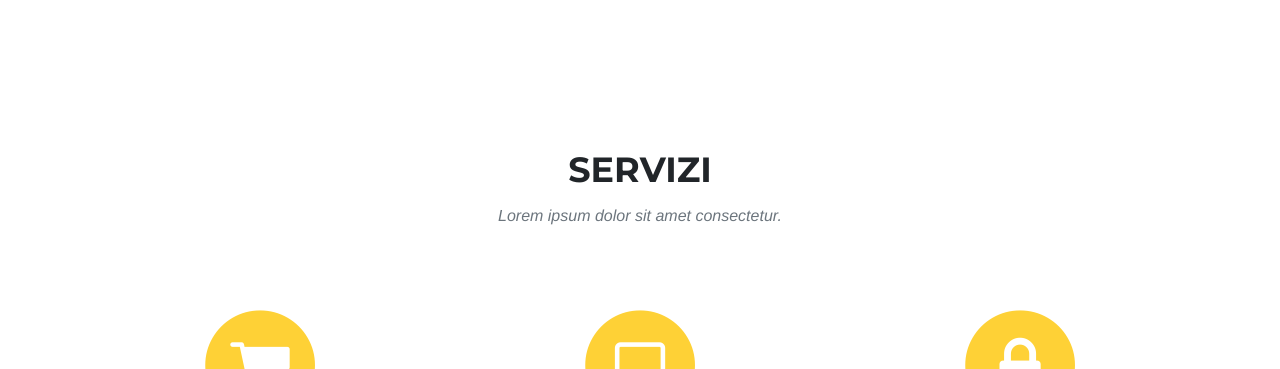
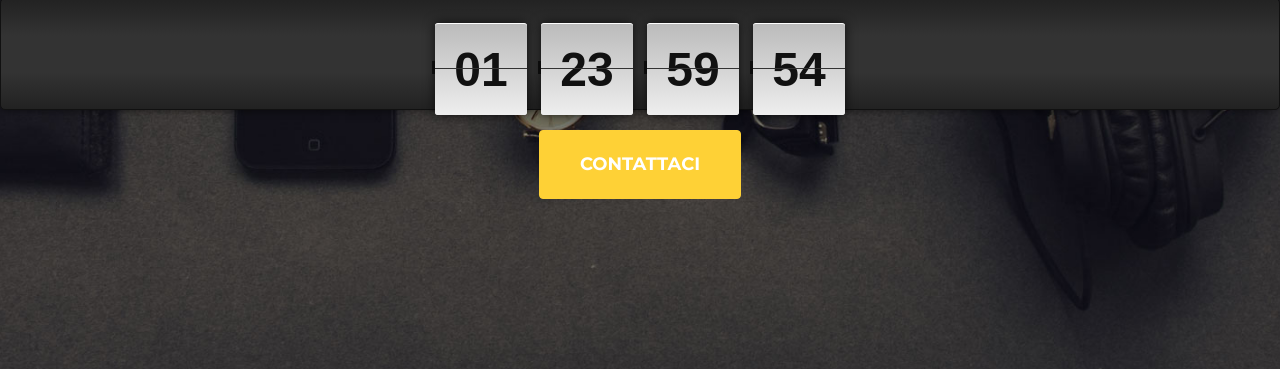
Before and after one commit to ceciliacar90/teatro, a website: page index.html in a window 1280 px wide. Shown: the part 731-1100 px from the top of the page. Drawn offline with nearby package versions, Linux system fonts and the light colour scheme; files whose address does not match are found by name; a web font is replaced by a local one.

Commit message:
countdown

```diff
--- a/css/agency.css
+++ b/css/agency.css
@@ -697,3 +697,130 @@
 .font-mio {
   font-family: 'Indie Flower', cursive;
 }
+
+
+
+
+
+
+#countdown{
+  height: 112px;
+  text-align: center;
+  background: #222;
+  background-image: -webkit-linear-gradient(top, #222, #333, #333, #222);
+  background-image:    -moz-linear-gradient(top, #222, #333, #333, #222);
+  background-image:     -ms-linear-gradient(top, #222, #333, #333, #222);
+  background-image:      -o-linear-gradient(top, #222, #333, #333, #222);
+  border: 1px solid #111;
+  border-radius: 5px;
+  box-shadow: 0px 0px 8px rgba(0, 0, 0, 0.6);
+  margin: auto;
+  padding: 24px 0;
+  position: absolute;
+  top: 770px; bottom: 0; left: 0; right: 0;
+}
+
+#countdown:before{
+  content:"";
+  width: 8px;
+  height: 65px;
+  background: #444;
+  background-image: -webkit-linear-gradient(top, #555, #444, #444, #555);
+  background-image:    -moz-linear-gradient(top, #555, #444, #444, #555);
+  background-image:     -ms-linear-gradient(top, #555, #444, #444, #555);
+  background-image:      -o-linear-gradient(top, #555, #444, #444, #555);
+  border: 1px solid #111;
+  border-top-left-radius: 6px;
+  border-bottom-left-radius: 6px;
+  display: block;
+  position: absolute;
+  top: 48px; left: -10px;
+}
+
+#countdown:after{
+  content:"";
+  width: 8px;
+  height: 65px;
+  background: #444;
+  background-image: -webkit-linear-gradient(top, #555, #444, #444, #555);
+  background-image:    -moz-linear-gradient(top, #555, #444, #444, #555);
+  background-image:     -ms-linear-gradient(top, #555, #444, #444, #555);
+  background-image:      -o-linear-gradient(top, #555, #444, #444, #555);
+  border: 1px solid #111;
+  border-top-right-radius: 6px;
+  border-bottom-right-radius: 6px;
+  display: block;
+  position: absolute;
+  top: 48px; right: -10px;
+}
+
+#countdown #tiles{
+  position: relative;
+  z-index: 1;
+}
+
+#countdown #tiles > span{
+  width: 92px;
+  max-width: 92px;
+  font: bold 48px 'Droid Sans', Arial, sans-serif;
+  text-align: center;
+  color: #111;
+  background-color: #ddd;
+  background-image: -webkit-linear-gradient(top, #bbb, #eee);
+  background-image:    -moz-linear-gradient(top, #bbb, #eee);
+  background-image:     -ms-linear-gradient(top, #bbb, #eee);
+  background-image:      -o-linear-gradient(top, #bbb, #eee);
+  border-top: 1px solid #fff;
+  border-radius: 3px;
+  box-shadow: 0px 0px 12px rgba(0, 0, 0, 0.7);
+  margin: 0 7px;
+  padding: 18px 0;
+  display: inline-block;
+  position: relative;
+}
+
+#countdown #tiles > span:before{
+  content:"";
+  width: 100%;
+  height: 13px;
+  background: #111;
+  display: block;
+  padding: 0 3px;
+  position: absolute;
+  top: 41%; left: -3px;
+  z-index: -1;
+}
+
+#countdown #tiles > span:after{
+  content:"";
+  width: 100%;
+  height: 1px;
+  background: #eee;
+  border-top: 1px solid #333;
+  display: block;
+  position: absolute;
+  top: 48%; left: 0;
+}
+
+#countdown .labels{
+  width: 100%;
+  height: 25px;
+  text-align: center;
+  position: absolute;
+  bottom: 8px;
+}
+
+#countdown .labels li{
+  width: 102px;
+  font: bold 15px 'Droid Sans', Arial, sans-serif;
+  color: #f47321;
+  text-shadow: 1px 1px 0px #000;
+  text-align: center;
+  text-transform: uppercase;
+  display: inline-block;
+}
+
+
+@media (min-width: 768px) and (max-width: 1024px) {
+  .section-title {
+    font-size: 40px;
--- a/index.html
+++ b/index.html
@@ -2,6 +2,10 @@
 <html lang="It">
 
   <head>
+
+    <title>Bootstrap-session-timeout - Countdown Timer</title>
+    <meta name="viewport" content="width=device-width, initial-scale=1.0">
+    <link rel="stylesheet" href="../bower_components/bootstrap/dist/css/bootstrap.min.css">
 
     <meta charset="utf-8">
     <meta name="viewport" content="width=device-width, initial-scale=1, shrink-to-fit=no">
@@ -72,6 +76,29 @@
           <div class="intro-heading text-uppercase">
             <h1 class="font-mio">Compagnia Teatrale Fatti d'Arte</h1>
           </div>
+
+
+              <!-- Cool Facts Section -->
+    <section id="cool-facts" class="section" data-vide-bg="assets/video/Team-Work" data-vide-options="position: 0% 50%">
+      <!-- Container Starts -->
+
+          <h1 class="section-title wow fadeInUpQuick text-center">
+            COSA ABBIAMO FATTO
+          </h1>
+          <p class="section-subcontent">per capire ndo sto</p>
+
+<div id="countdown">
+  <div id='tiles'></div>
+  <div class="labels">
+    <li>Days</li>
+    <li>Hours</li>
+    <li>Mins</li>
+    <li>Secs</li>
+  </div>
+</div>
+    </section>
+    <!-- Cool Facts Section End -->
+
           <a class="btn btn-primary btn-xl text-uppercase js-scroll-trigger" href="#contact">Contattaci</a>
         </div>
       </div>
@@ -804,6 +831,57 @@
 
     <!-- Custom scripts for this template -->
     <script src="js/agency.min.js"></script>
+    <script src="assets/js/jquery.counterup.min.js"></script>
+    <script type="text/javascript">
+      //CounterUp
+      $(document).ready(function( $ ) {
+          $('.counter').counterUp({
+              delay: 1,
+              time: 5800
+          });
+      });
+
+
+
+
+      var target_date = new Date().getTime() + (1000*3600*48); // set the countdown date
+var days, hours, minutes, seconds; // variables for time units
+
+var countdown = document.getElementById("tiles"); // get tag element
+
+getCountdown();
+
+setInterval(function () { getCountdown(); }, 1000);
+
+function getCountdown(){
+
+  // find the amount of "seconds" between now and target
+  var current_date = new Date().getTime();
+  var seconds_left = (target_date - current_date) / 1000;
+
+  days = pad( parseInt(seconds_left / 86400) );
+  seconds_left = seconds_left % 86400;
+
+  hours = pad( parseInt(seconds_left / 3600) );
+  seconds_left = seconds_left % 3600;
+
+  minutes = pad( parseInt(seconds_left / 60) );
+  seconds = pad( parseInt( seconds_left % 60 ) );
+
+  // format countdown string + set tag value
+  countdown.innerHTML = "<span>" + days + "</span><span>" + hours + "</span><span>" + minutes + "</span><span>" + seconds + "</span>";
+}
+
+function pad(n) {
+  return (n < 10 ? '0' : '') + n;
+}
+
+    </script>
+
+
+
+
+
 
   </body>
 
```
